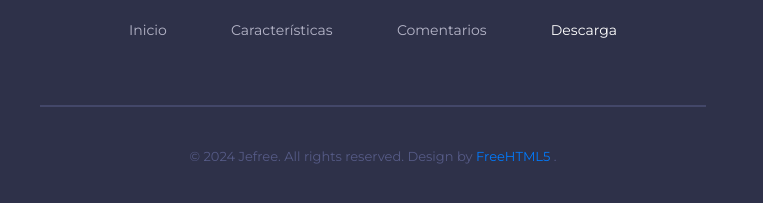
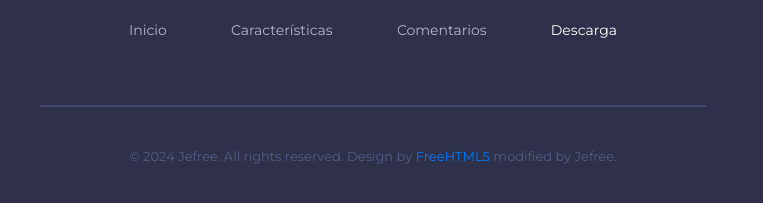
Before and after one commit to Jefree48/jefree, a plain HTML site: page index.html in a window 1280 px wide. Shown: the part 5394-5597 px from the top of the page, 267-1030 px from the left. Drawn offline with Linux system fonts and the light colour scheme.

Commit message:
Update index.html

```diff
--- a/index.html
+++ b/index.html
@@ -290,7 +290,7 @@
 
 			<span class="border-bottom-footer"></span>
 
-			<p class="copyright">&copy; 2024 Jefree. All rights reserved. Design by <a href="https://freehtml5.co" target="_blank">FreeHTML5 </a> <a modified by Jefree</a>.</p>
+			<p class="copyright">&copy; 2024 Jefree. All rights reserved. Design by <a href="https://freehtml5.co" target="_blank">FreeHTML5 </a> modified by Jefree.</p>
 
 		</div>
 	</footer>
```
